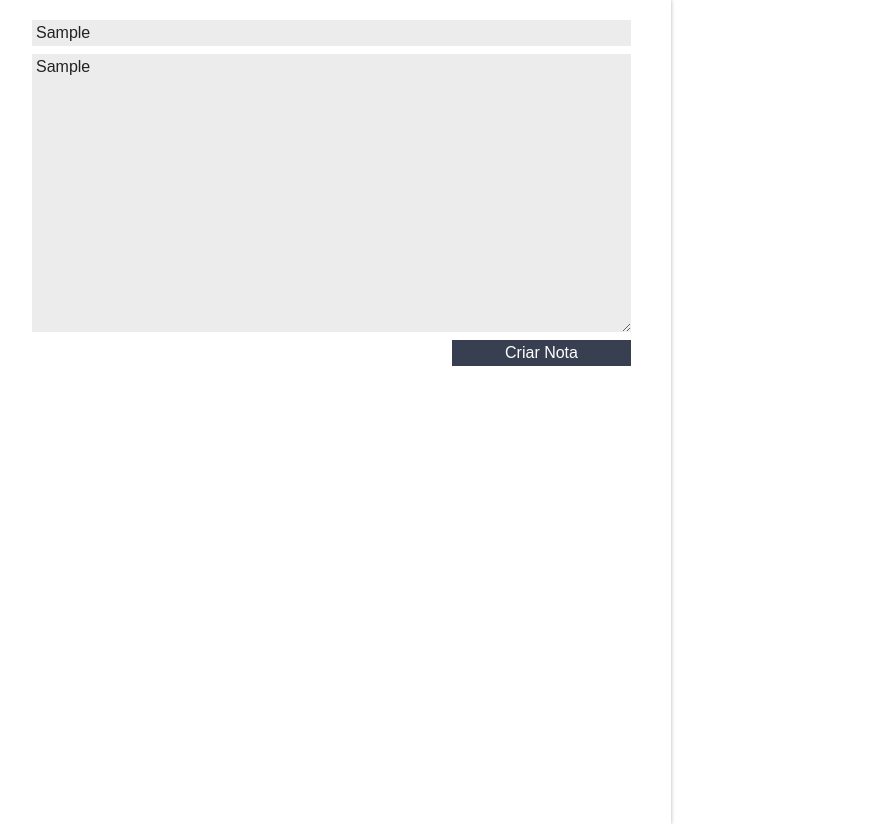
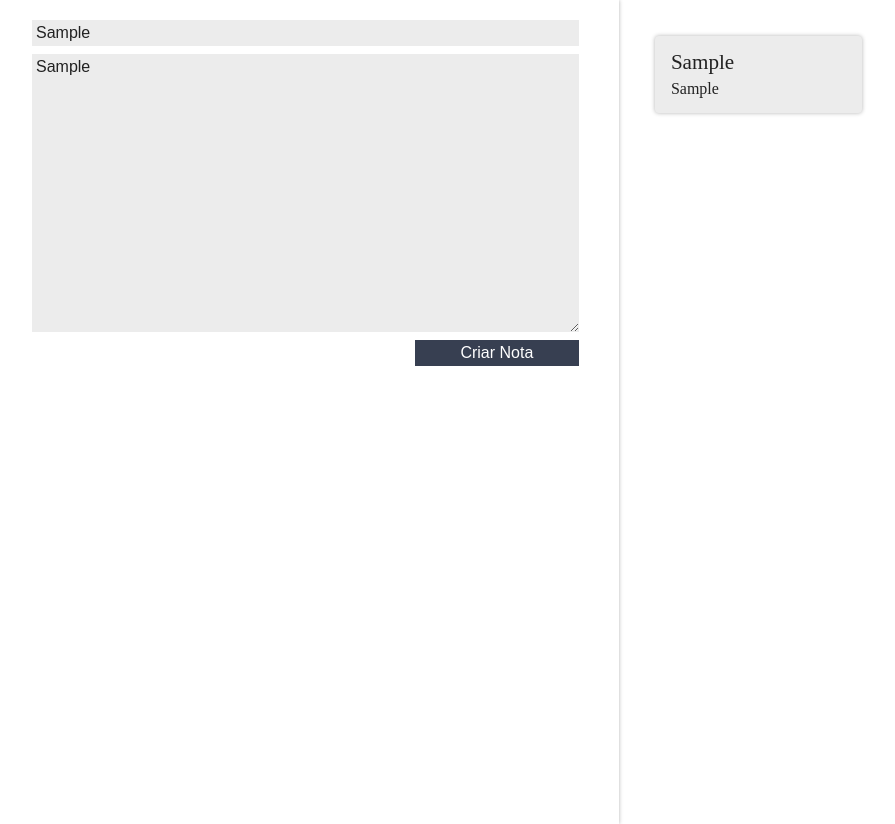
Before and after one commit to s-apps/react-alura, a React (Create React App) app in the folder ceep/: page / in a window 1280 px wide. Both pictures are taken after typing "Sample", "Sample" into the empty fields and a click on the button "Criar Nota". Shown: the whole page, without its empty margins (8-903 px from the left). Built offline with nearby package versions, Linux system fonts and the light colour scheme.

Commit message:
refactor: state e props

```diff
--- a/ceep/src/App.js
+++ b/ceep/src/App.js
@@ -8,19 +8,24 @@ class App extends Component {
 
   constructor() {
     super();
-    this.notas = [];
+    this.state = {
+      notas: []
+    };
   }
 
   criarNota(titulo, nota) {
     const novaNota = { titulo, nota };
-    this.notas.push(novaNota);
+    const novoArrayNotas = [...this.state.notas, novaNota];
+    this.setState({
+      notas: novoArrayNotas
+    });
   }
 
   render() {
     return (
       <section className="conteudo">
         <FormularioCadastro criarNota={this.criarNota.bind(this)} />
-        <ListaDeNotas notas={this.notas} />
+        <ListaDeNotas notas={this.state.notas} />
       </section>
     );
   }
--- a/ceep/src/components/CardNota/CardNota.jsx
+++ b/ceep/src/components/CardNota/CardNota.jsx
@@ -5,9 +5,9 @@ class CardNota extends Component {
     return (
       <section className="card-nota">
         <header className="card-nota_cabecalho">
-          <h3 className="card-nota_titulo">Título</h3>
+          <h3 className="card-nota_titulo">{ this.props.titulo}</h3>
         </header>
-        <p className="card-nota_texto">Escreva sua nota</p>
+        <p className="card-nota_texto">{ this.props.nota }</p>
       </section>
     );
   }
--- a/ceep/src/components/ListaDeNotas/ListaDeNotas.jsx
+++ b/ceep/src/components/ListaDeNotas/ListaDeNotas.jsx
@@ -10,7 +10,7 @@ class ListaDeNotas extends Component {
         {this.props.notas.map((nota, index) => {
           return (
             <li className="lista-notas_item" key={index}>
-              <CardNota />
+              <CardNota titulo={nota.titulo} nota={nota.nota} />
             </li>
           );
         })}
```
